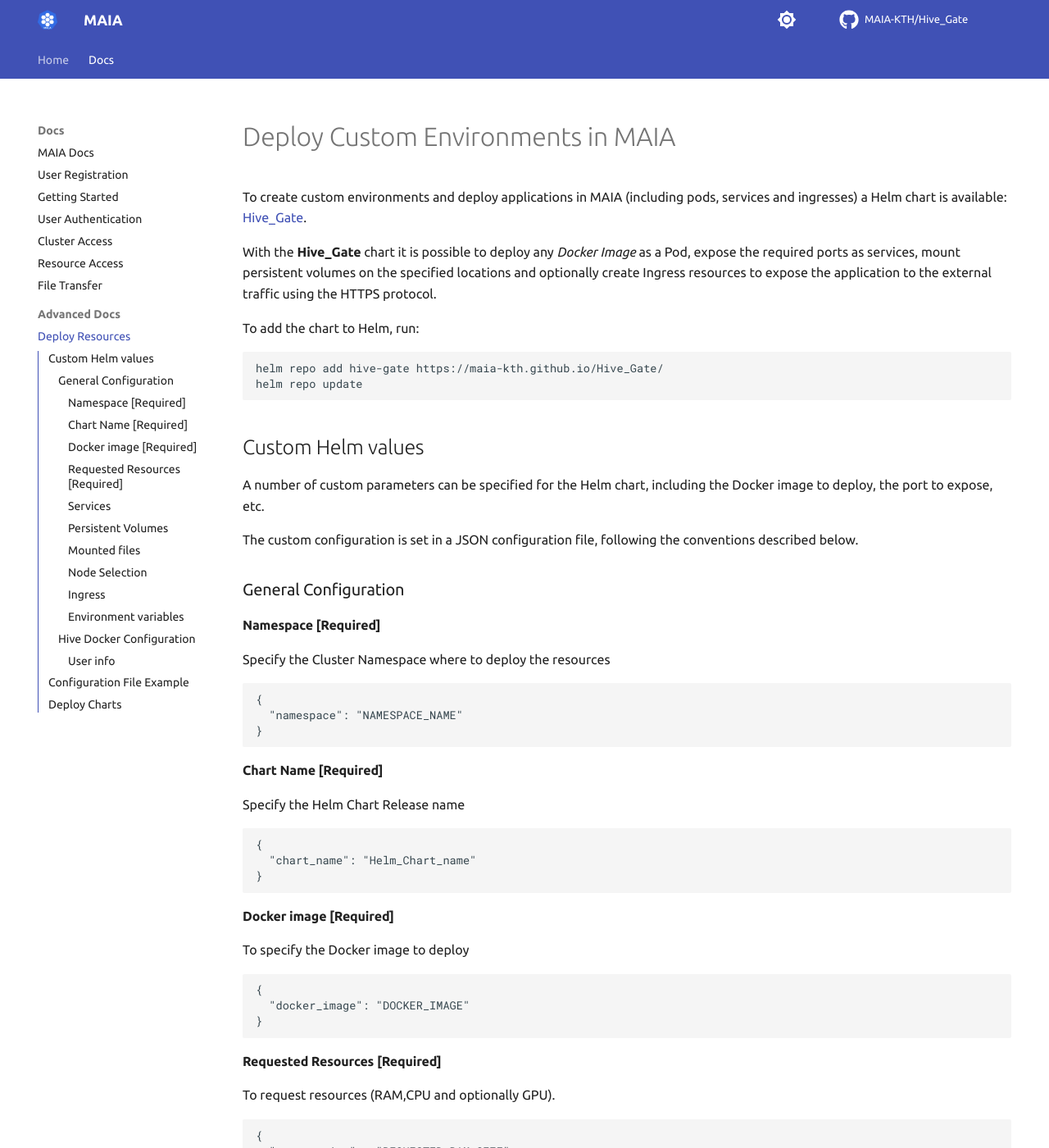
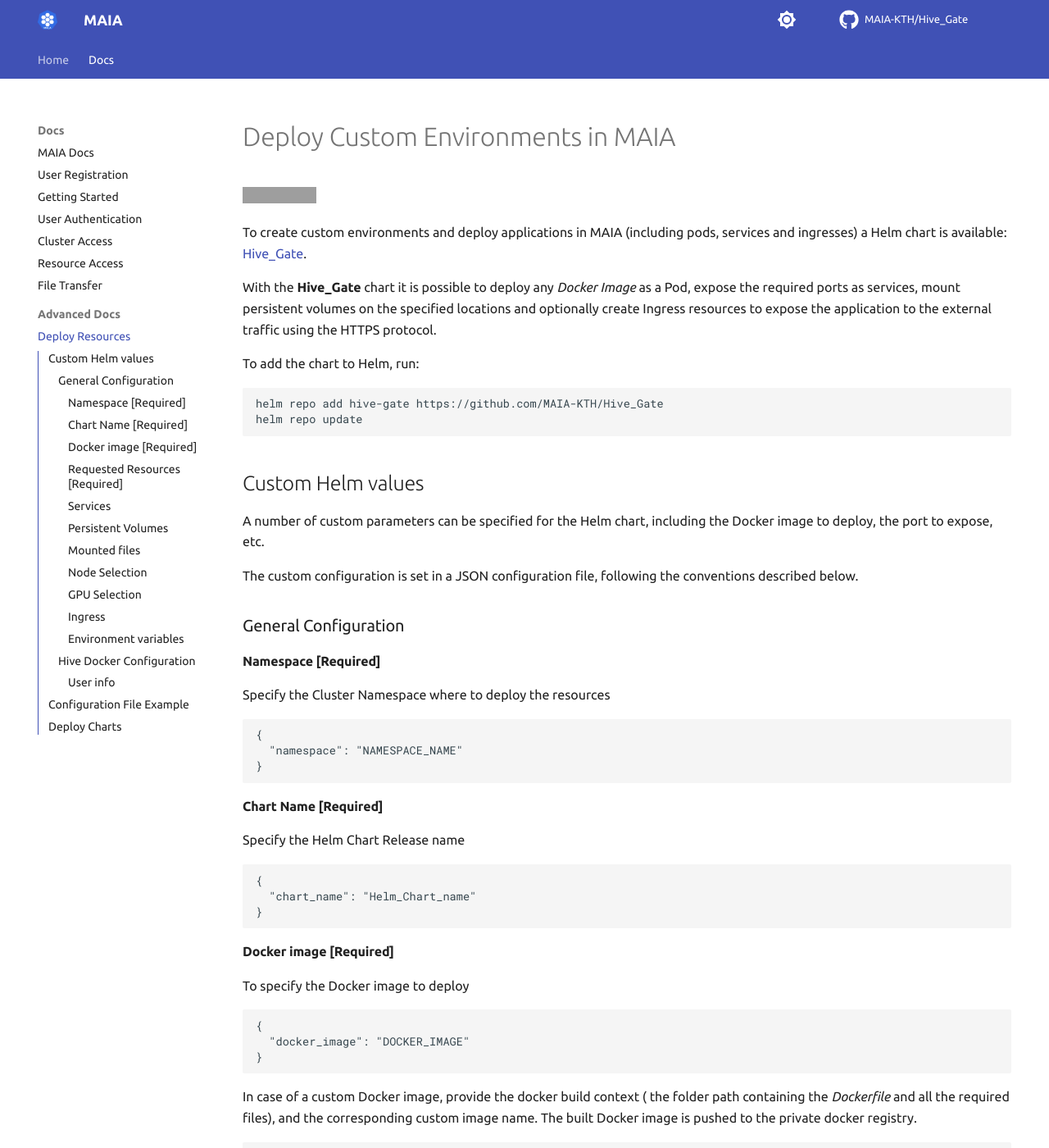
Before and after one commit to MAIA-KTH/MAIA-KTH.github.io, an MkDocs documentation site: the page built from docs/hive_deploy_chart.md, in a window 1280 px wide and 1400 px high. Shown: the whole window at 82% size. Built offline with MkDocs 1.6.1 and Material for MkDocs 9.7.7, drawn with Linux system fonts in a browser that asks for light colours; comment, search, counter and statistics services are not loaded; some of the changed text lies outside the part shown; grey boxes are pictures that could not be loaded.

Commit message:
Deploy Instructions updated

````diff
--- a/docs/hive_deploy_chart.md
+++ b/docs/hive_deploy_chart.md
@@ -1,13 +1,15 @@
 # Deploy Custom Environments in MAIA
 
+[![Build](https://github.com/MAIA-KTH/Hive_Gate/actions/workflows/build.yaml/badge.svg)](https://github.com/MAIA-KTH/Hive_Gate/actions/workflows/build.yaml)
+
 To create custom environments and deploy applications in MAIA (including pods, services and ingresses)
-a Helm chart is available: [Hive_Gate](https://maia-kth.github.io/Hive_Gate/).
+a Helm chart is available: [Hive_Gate](https://github.com/MAIA-KTH/Hive_Gate).
 
 With the **Hive_Gate** chart it is possible to deploy any *Docker Image* as a Pod, expose the required ports as services, mount persistent volumes on the specified locations and optionally create Ingress resources to expose the application to the external traffic using the HTTPS protocol.
 
 To add the chart to Helm, run:
 ```
-helm repo add hive-gate https://maia-kth.github.io/Hive_Gate/
+helm repo add hive-gate https://github.com/MAIA-KTH/Hive_Gate
 helm repo update
 ```
 
@@ -40,7 +42,16 @@ To specify the Docker image to deploy
   "docker_image": "DOCKER_IMAGE"
 }
 ```
-
+In case of a custom Docker image, provide the docker build context ( the folder path containing the *Dockerfile* and all the required files), and the corresponding custom
+ image name. The built Docker image is pushed to the private docker registry.
+```json
+{
+  "docker_image": {
+    "context_folder": "/PATH/TO/MY/DOCKER_CONTEXT",
+    "image_name": "my-custom-image"
+  }
+}
+```
 #### Requested Resources [Required]
 To request resources (RAM,CPU and optionally GPU).
 ```json
@@ -145,6 +156,18 @@ To optionally select which node in the cluster to use for deploying the applicat
 }
 ```
 
+#### GPU Selection
+To optionally select which available GPUs in the cluster to request. `type` and `vram` attribute can be specified (only one of them is needed, both can be included).
+Example: `type: "RTX-2070-Super"`, `vram: "8G"`
+```json
+{
+  "gpu_selector": {
+    "type": "GPU_TYPE",
+    "vram": "VRAM_SIZE"
+  }
+}
+```
+
 #### Ingress
 Used to create an Ingress resources to access the application at the specified port by using an HTTPS address.
 IMPORTANT! The specified DNS needs to be active and connected to the cluster DNS (**".k8s-maia.com"**)
@@ -225,7 +248,17 @@ To provide the user information to the Pod:
 ## Deploy Charts
 
 To deploy an Helm Hive Chart, first create a config file according to the specific requirements (as described [above](#Custom Helm values)).
-Then run:
+Then install the **Hive_Gate** package running:
+```
+pip install hive-gate
+```
+Or download the executable file:
+
+[Hive_Gate_deploy_helm_chart (Windows .exe)](https://github.com/MAIA-KTH/Hive_Gate/releases/download/v1.0/Hive_Gate_deploy_helm_chart.exe)
+
+[Hive_Gate_deploy_helm_chart (Ubuntu)](https://gits-15.sys.kth.se/MAIA/Hive_Gate/releases/download/v1.1/Hive_Gate_deploy_helm_chart)
+
+Finally:
 ```
 Hive_Gate_deploy_helm_chart --config-file /PATH/TO/CONFIG/FILE
 ```
--- a/requirements.txt
+++ b/requirements.txt
@@ -1,4 +1,5 @@
 lxml
+mkdocs-material
 mkdocs-git-revision-date-localized-plugin
 mkdocs-git-committers-plugin-2
 mkdocs-git-authors-plugin
````
